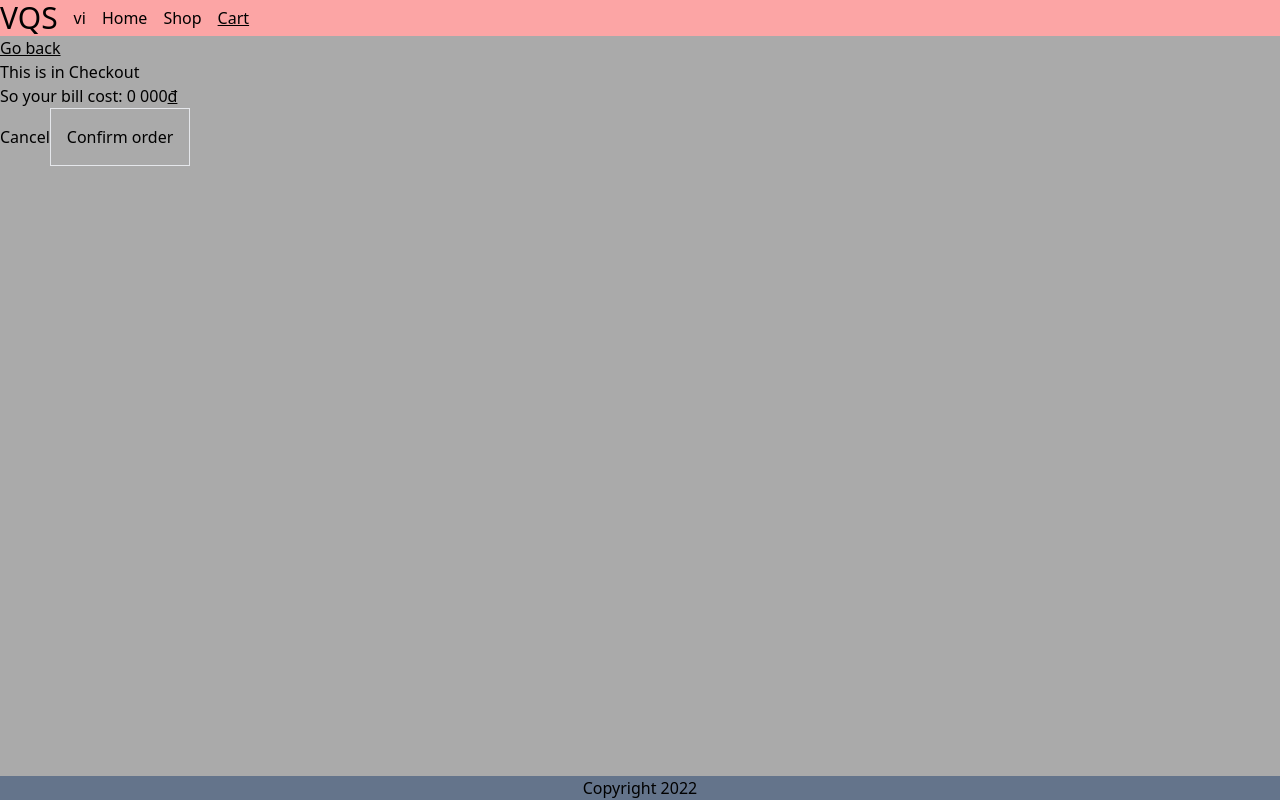
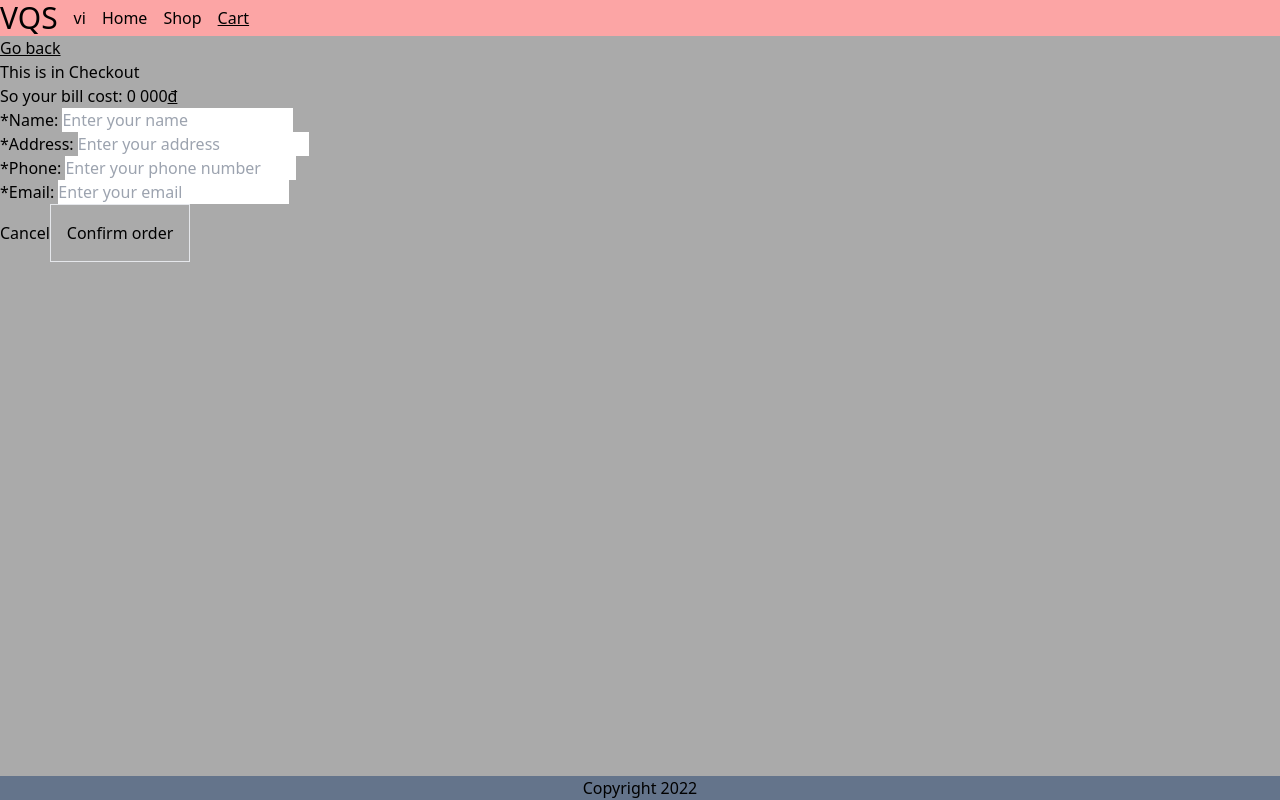
Before and after one commit to minhhoccode111/shopping-cart-top, a React (Vite) app: page /cart/checkout in a window 1280 px wide. Built offline with nearby package versions, Linux system fonts and the light colour scheme.

Commit message:
confirm checkout form

```diff
--- a/src/methods/books.ts
+++ b/src/methods/books.ts
@@ -113,5 +113,6 @@ export const sortBooks = async (books, type) => {
 };
 
 export const searchBooks = async (books, query) => {
-  return matchSorter(books, query, { keys: ['title', 'author'] });
+  if (!query) return books;
+  return matchSorter(books, query, { keys: ['title', 'author', 'category'] });
 };
--- a/src/routes/checkout.tsx
+++ b/src/routes/checkout.tsx
@@ -32,12 +32,39 @@ const Checkout = () => {
                 setIsFinished(true);
               }}
             >
+              <div className="div">
+                <label className="">
+                  <span className="">*Name: </span>
+                  <input type="text" required className="" placeholder="Enter your name" minLength={2} />
+                </label>
+              </div>
+              <div className="div">
+                <label className="">
+                  <span className="">*Address: </span>
+                  <input type="text" required className="" placeholder="Enter your address" minLength={5} />
+                </label>
+              </div>
+              <div className="div">
+                <label className="">
+                  <span className="">*Phone: </span>
+                  <input type="tel" required className="" placeholder="Enter your phone number" minLength={9} />
+                </label>
+              </div>
+              <div className="div">
+                <label className="">
+                  <span className="">*Email: </span>
+                  <input type="email" required className="" placeholder="Enter your email" />
+                </label>
+              </div>
+
+              <div className="">
                 <Link className="" to={'/cart'}>
                   Cancel
                 </Link>
                 <button className="border p-4" type="submit">
                   Confirm order
                 </button>
+              </div>
             </fetcher.Form>
           </div>
         </div>
--- a/src/routes/shop.tsx
+++ b/src/routes/shop.tsx
@@ -6,6 +6,7 @@ export const loader = async ({ request }) => {
   const category = url.searchParams.get('category');
   const sort = url.searchParams.get('sort');
   const q = url.searchParams.get('q');
+  console.log(q);
   const booksInCategory = await getCategory(category);
   const booksSorted = await sortBooks(booksInCategory, sort);
   const books = await searchBooks(booksSorted, q);
```
Lines whose indentation alone changed are shown as unchanged.
